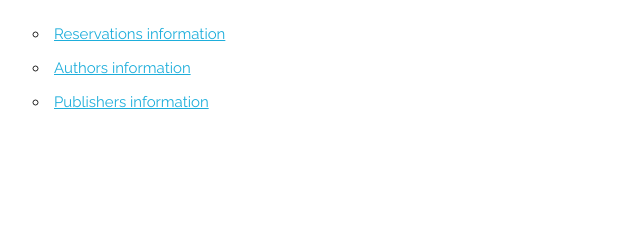
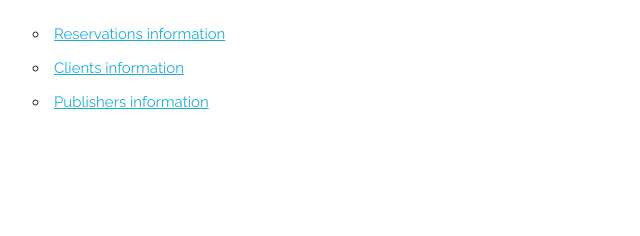
Before and after one commit to jonatanva10/Go_MicroServices, a plain HTML site: page www/index.html in a window 1280 px wide. Shown: the part 178-414 px from the top of the page, 127-767 px from the left. Drawn offline with Linux system fonts and the light colour scheme.

Commit message:
Fix titles and identation

```diff
--- a/www/template/home.html
+++ b/www/template/home.html
@@ -5,6 +5,6 @@
   </p>
     <ul>
 	  <li> <a href='/reservations'>Reservations information</a></li>
-	  <li> <a href='/authors'>Authors information</a></li>
+	  <li> <a href='/clients'>Clients information</a></li>
 	  <li> <a href='/publishers'>Publishers information</a></li>
 	</ul>
```
